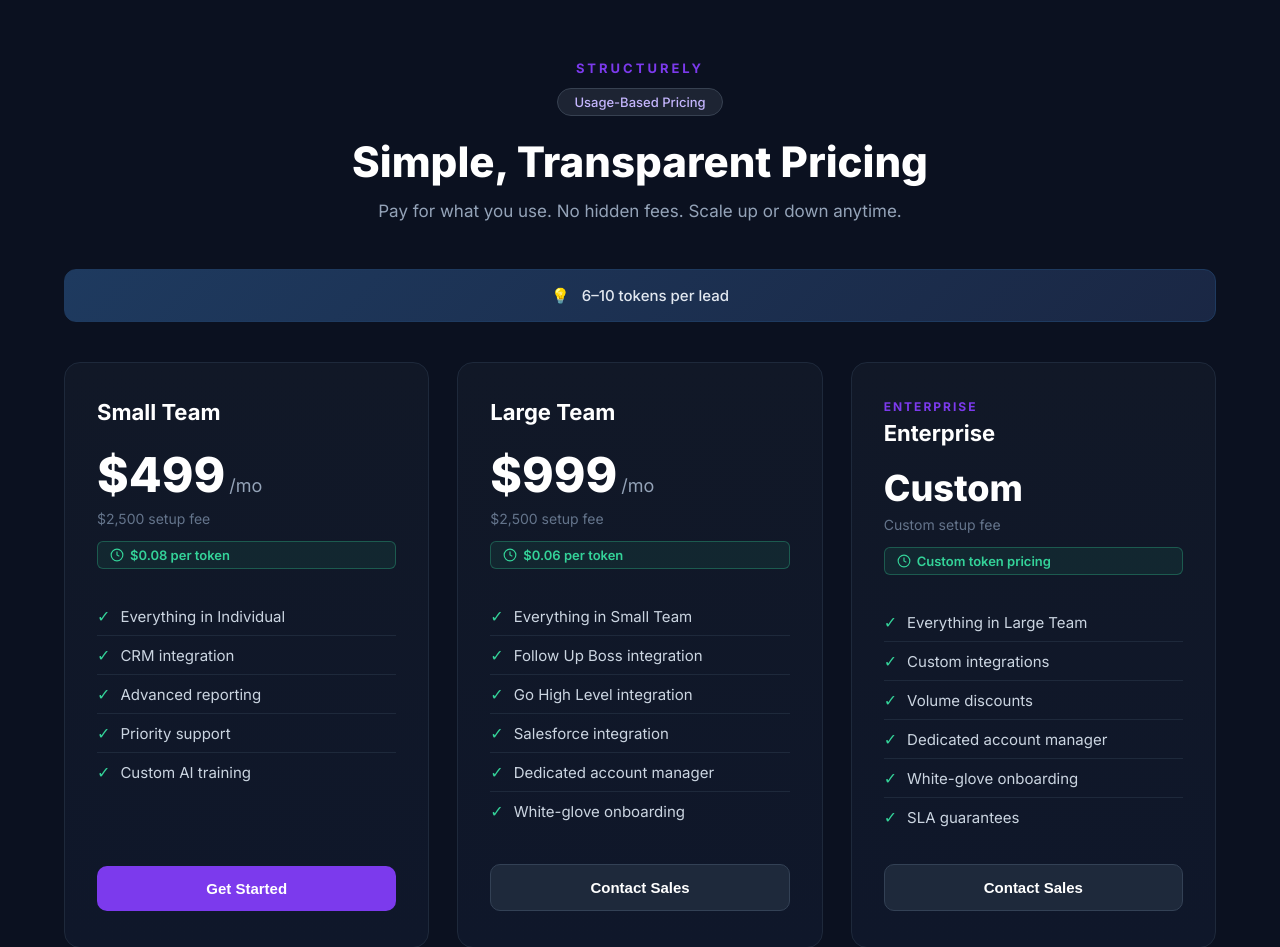
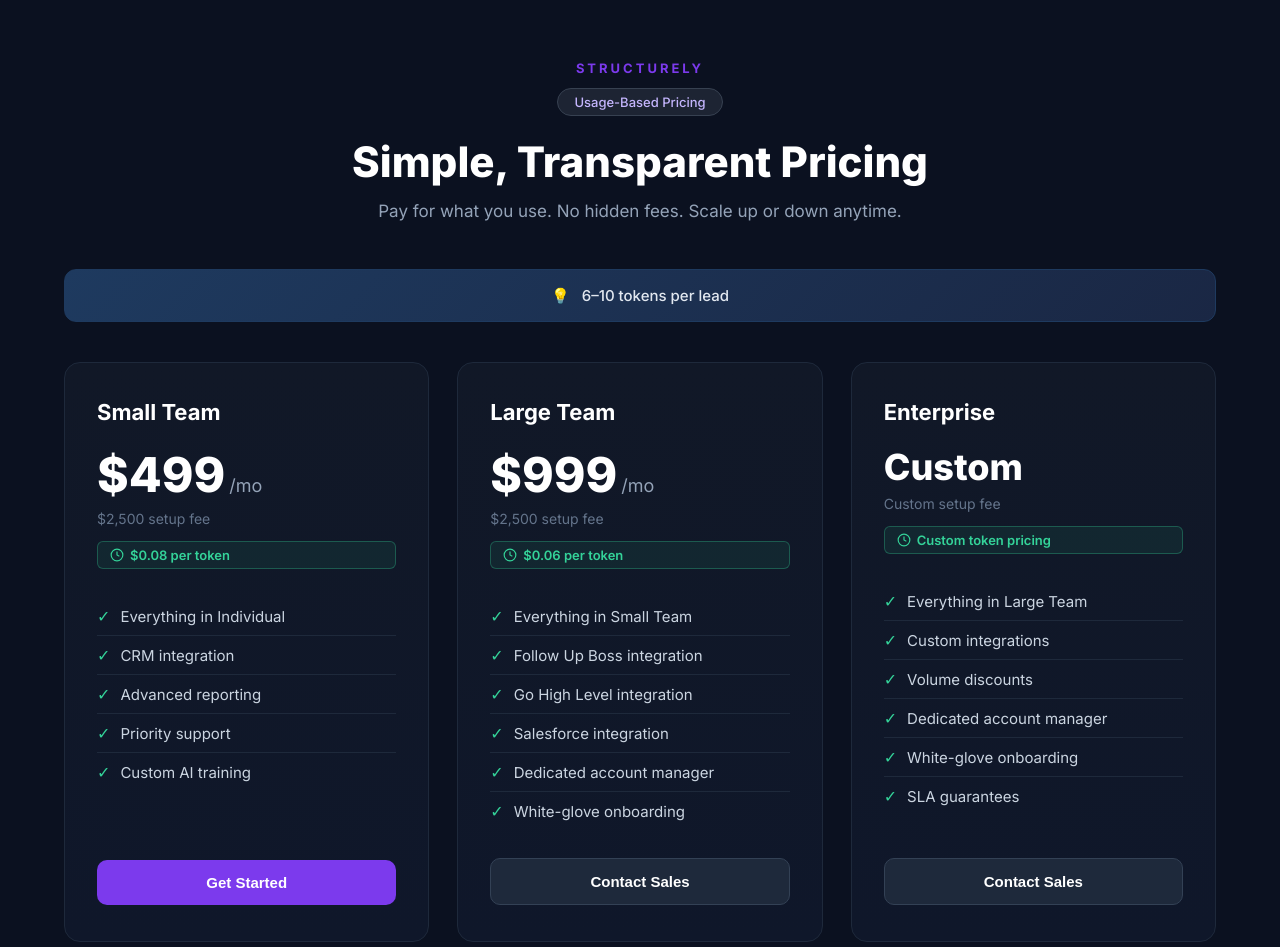
Before and after one commit to adickelman/structurely-pricing, a plain HTML site: page index.html in a window 1280 px wide. Shown: the top 947 px of the page. Drawn offline with Linux system fonts and the light colour scheme.

Commit message:
Remove Enterprise tier label from Enterprise card

```diff
--- a/index.html
+++ b/index.html
@@ -341,7 +341,6 @@
 
       <!-- Enterprise -->
       <div class="card">
-        <div class="tier-label">ENTERPRISE</div>
         <div class="tier-name">Enterprise</div>
         <div class="price">
           <span class="price-amount" style="font-size: 36px;">Custom</span>
```
